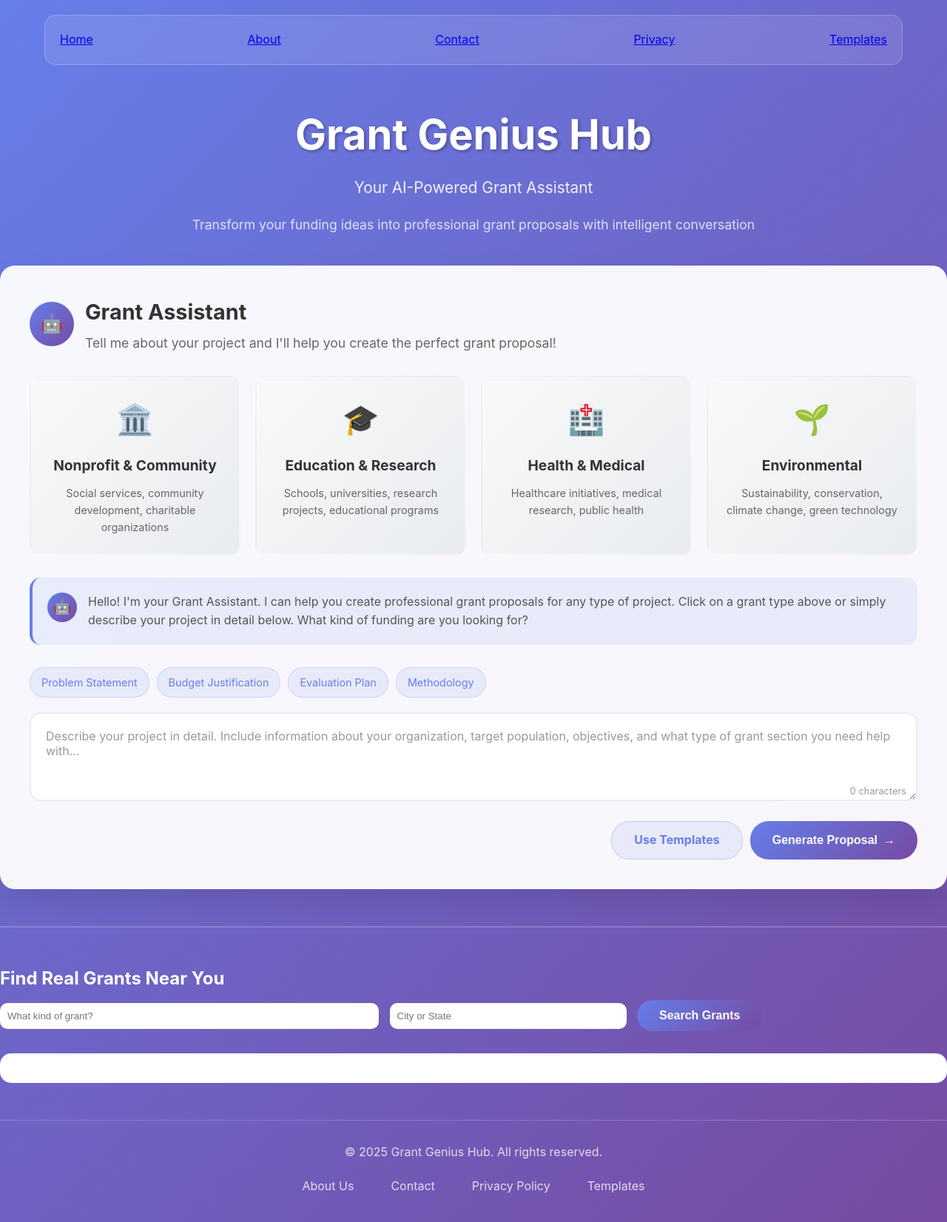
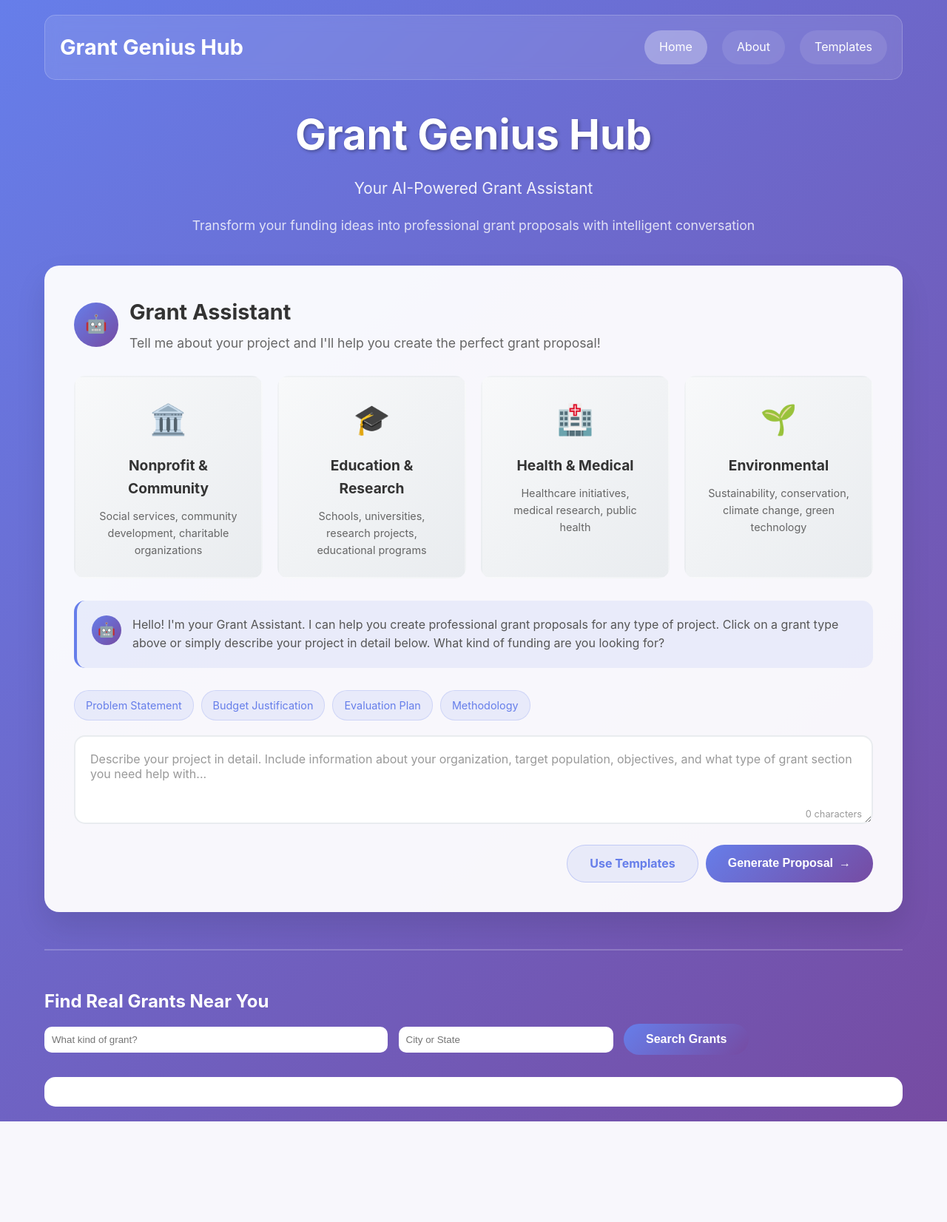
Before and after one commit to voycebutler18/GrantGenius-, a Flask app: page / in a window 1280 px wide. Shown: the whole page at 74% size. After the commit the page ends 1516 px from the top, so only its background shows below. Run offline with Flask 3, Linux system fonts and the light colour scheme.

Commit message:
Update index.html

```diff
--- a/templates/index.html
+++ b/templates/index.html
@@ -343,39 +343,6 @@
             transform: translateY(-1px);
         }
 
-        footer {
-            margin-top: 50px;
-            padding: 30px 0;
-            border-top: 1px solid rgba(255, 255, 255, 0.2);
-            text-align: center;
-        }
-
-        .footer-content {
-            color: white;
-            opacity: 0.8;
-        }
-
-        .footer-links {
-            margin-top: 15px;
-            display: flex;
-            justify-content: center;
-            gap: 30px;
-            flex-wrap: wrap;
-        }
-
-        .footer-links a {
-            color: white;
-            text-decoration: none;
-            transition: all 0.3s ease;
-            padding: 5px 10px;
-            border-radius: 15px;
-        }
-
-        .footer-links a:hover {
-            background: rgba(255, 255, 255, 0.1);
-            transform: translateY(-2px);
-        }
-
         @media (max-width: 768px) {
             .nav {
                 flex-direction: column;
@@ -407,11 +374,6 @@
             .submit-container {
                 flex-direction: column;
             }
-
-            .footer-links {
-                flex-direction: column;
-                gap: 15px;
-            }
         }
     </style>
 </head>
@@ -419,11 +381,11 @@
     <div class="container">
         <header>
             <nav class="nav">
-                <a href="{{ url_for('index') }}">Home</a>
-                <a href="{{ url_for('about') }}">About</a>
-                <a href="{{ url_for('contact') }}">Contact</a>
-                <a href="{{ url_for('privacy') }}">Privacy</a>
-                <a href="{{ url_for('get_templates') }}">Templates</a>
+                <a href="{{ url_for('home') }}" class="logo">Grant Genius Hub</a>
+                <div class="nav-links">
+                    <a href="{{ url_for('home') }}" class="active">Home</a>
+                    <a href="{{ url_for('about') }}">About</a>
+                    <a href="{{ url_for('templates_page') }}">Templates</a>
                 </div>
             </nav>
         </header>
@@ -525,18 +487,6 @@
             <button type="submit" class="btn btn-primary">Search Grants</button>
         </form>
         <div id="liveResults" style="background: white; border-radius: 15px; padding: 20px;"></div>
-
-        <footer>
-            <div class="footer-content">
-                <p>&copy; 2025 Grant Genius Hub. All rights reserved.</p>
-                <div class="footer-links">
-                    <a href="{{ url_for('about') }}">About Us</a>
-                    <a href="{{ url_for('contact') }}">Contact</a>
-                    <a href="{{ url_for('privacy') }}">Privacy Policy</a>
-                    <a href="{{ url_for('templates_page') }}">Templates</a>
-                </div>
-            </div>
-        </footer>
     </div>
 
     <script>
```
